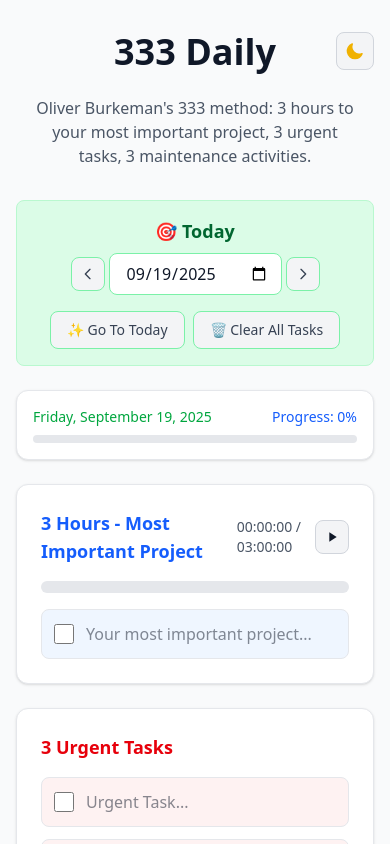
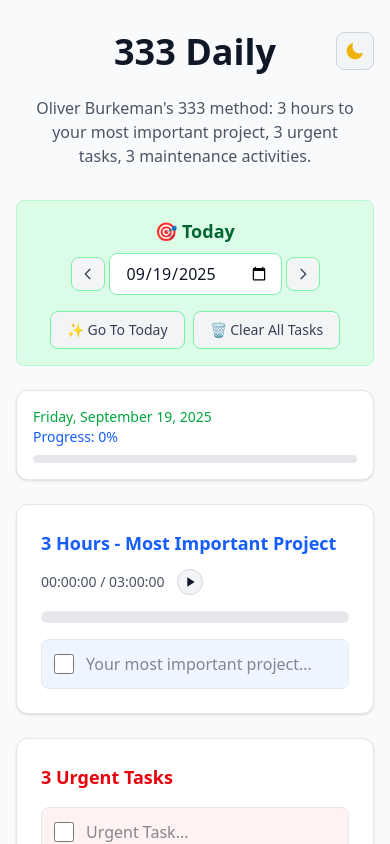
Before and after one commit to rthrs/333daily, a React (Vite) app: page / in a window 390 px wide. Shown: the top 844 px of the page. Built offline with nearby package versions, Linux system fonts and the light colour scheme.

Commit message:
feat: update layout and styling of ProgressIndicator and ProjectCategory components for improved responsiveness and visual consistency

```diff
--- a/src/components/ProgressIndicator.jsx
+++ b/src/components/ProgressIndicator.jsx
@@ -9,7 +9,7 @@
 
   return (
     <div className="card card-dark p-4 mb-6">
-      <div className="flex items-center justify-between mb-2">
+      <div className="flex justify-between mb-2  flex-col md:flex-row">
         <span className={`text-sm font-medium ${getLabelColor(dateFlags)}`}>
           {formatDate(currentDate)}
         </span>
--- a/src/components/ProjectCategory.jsx
+++ b/src/components/ProjectCategory.jsx
@@ -22,15 +22,15 @@
 
   return (
     <div className="card card-dark">
-      <div className="flex items-center justify-between mb-4">
-        <h3 className={`text-lg font-semibold ${color} dark:text-blue-400`}>{title}</h3>
+      <div className="flex justify-between mb-4 flex-col md:flex-row">
+        <h3 className={`text-lg font-semibold ${color} dark:text-blue-400 mb-3 md:mb-0`}>{title}</h3>
         <div className="flex items-center space-x-3">
-          <div className="text-sm text-gray-600 dark:text-gray-300">
+          <div className="text-sm font-light text-gray-600 dark:text-gray-300">
             {formatTime(timeSpent)} / {formatTime(timeTarget)}
           </div>
           <button
             onClick={() => onStartTimer(category)}
-            className="btn-icon"
+            className="btn-icon p-1 rounded-full"
             title={isTimerRunning && currentTimer === category ? 'Stop Timer' : 'Start Timer'}
           >
             {isTimerRunning && currentTimer === category ? (
```
